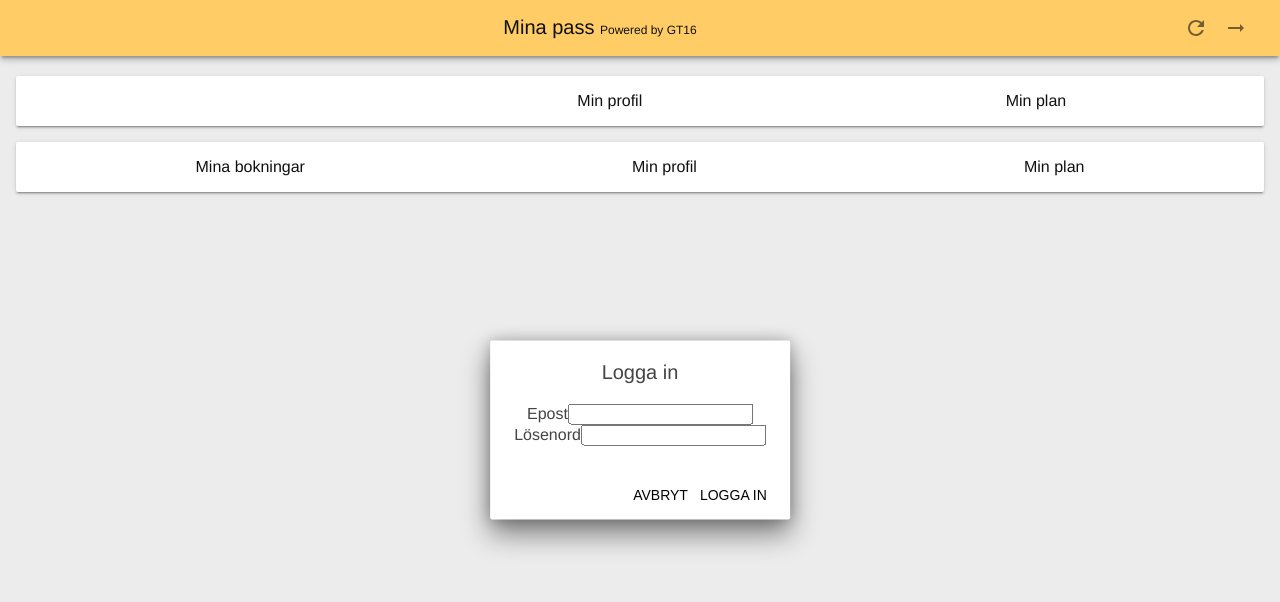
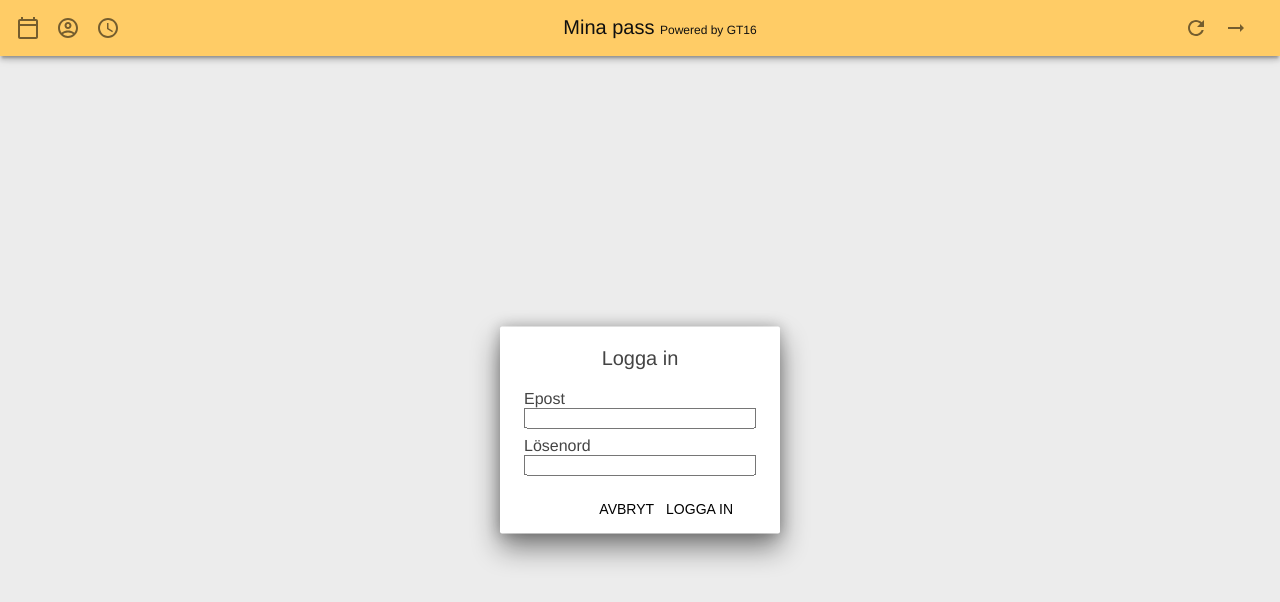
Before and after one commit to kbevemyr/minapass, a React (Create React App) app: page /#/login in a window 1280 px wide. Shown: the top 602 px of the page. Built offline with nearby package versions, Linux system fonts and the light colour scheme.

Commit message:
Stylingen gjord

```diff
--- a/src/App.js
+++ b/src/App.js
@@ -106,52 +106,23 @@ function App() {
     <div className="App">
 
       <header className="header">
+        <Link to="schema"><button id="butBooking" aria-label="Mina bokningar"></button></Link>
+        <Link to="profile"><button id="butProfile" aria-label="Min profil"></button></Link>
+        <Link to="plan"><button id="butPlan" aria-label="Min plan"></button></Link>
+
         <h1>
           <Link to="/">Mina pass</Link>&nbsp;
           <a href="https://gt16.se/" className="powered-by">
             Powered by GT16
           </a>
         </h1>
+
         <button id="butInstall" aria-label="Install" hidden></button>
         <button id="butRefresh" aria-label="Refresh" onClick={() => nop()}></button>
         <button id="butLogout" aria-label="Logout" onClick={signout}></button>
       </header>
 
       <main className="main">
-
-        <div id="about" className="plan-card">
-          <div className="future">
-            <div className="oneday">
-              <NavLink to="/schema" exact activeClassName="custom-active-class">
-                <span className="booking"></span>
-              </NavLink>
-            </div>
-
-            <div className="oneday">
-              <NavLink to="profile">Min profil</NavLink>
-            </div>
-
-            <div className="oneday">
-              <NavLink to="plan">Min plan</NavLink>
-            </div>
-          </div>
-        </div>
-
-        <div id="about2" className="plan-card">
-          <div className="future">
-            <div className="oneday">
-              <Link to="schema">Mina bokningar</Link>
-            </div>
-
-            <div className="oneday">
-              <Link to="profile">Min profil</Link>
-            </div>
-
-            <div className="oneday">
-              <Link to="plan">Min plan</Link>
-            </div>
-          </div>
-        </div>
 
         <Route path="/login"
           render={() => <LoginDialog callback={ authenticate }/>}
--- a/src/LoginDialog.js
+++ b/src/LoginDialog.js
@@ -52,7 +52,7 @@ class LoginDialog extends Component {
           <div className="dialog-title">Logga in</div>
           <div className="dialog-body">
             <form>
-            <div className="location">
+              <div className="unit">
                   <label htmlFor="username">Epost</label>
                   <input type="text"
                          autoComplete="username"
@@ -62,7 +62,7 @@ class LoginDialog extends Component {
                   />
               </div>
 
-            <div className="location">
+              <div className="unit">
                   <label htmlFor="passwd">Lösenord</label>
                   <input type="password"
                          autoComplete="current-password"
@@ -73,13 +73,14 @@ class LoginDialog extends Component {
                          onChange={(e) => this.setState({pwvalue: e.target.value})}
                   />
               </div>
-            </form>
-            <p>{this.state.message}</p>
-          </div>
+
+              <p className="message">{this.state.message}</p>
 
               <div className="dialog-buttons">
-            <button id="butLoginDialogCancel" className="button" onClick={this.handleCancelEvent}>Avbryt</button>
-            <button id="butLoginDialogAdd" className="button" onClick={this.handleLoginEvent}>Logga in</button>
+                <button type="button" id="butLoginDialogCancel" className="button" onClick={this.handleCancelEvent}>Avbryt</button>
+                <button type="submit" id="butLoginDialogAdd" className="button" onClick={this.handleLoginEvent}>Logga in</button>
+              </div>
+            </form>
           </div>
         </div>
       </div>
--- a/src/inline.css
+++ b/src/inline.css
@@ -213,14 +213,17 @@ body {
   background-image: url("/image/account_circle-24px.svg");
 }
 
+.icon.schema {
+  background-image: url("/image/calendar_today-24px.svg");
+}
+
 .icon.plan {
   background-image: url("/image/schedule-24px.svg");
 }
 
-.custom-active-class .booking {
+.menuicon {
   background-repeat: no-repeat;
   background-size: contain;
-  background-image: url("/image/calendar_today-24px.svg");
 }
 
 .icon.update {
@@ -257,6 +260,45 @@ body {
 .main .dynamiccardarea {
   overflow-x: hidden;
   overflow-y: auto;
+}
+
+/**
+ * Menu
+ */
+
+.appmenu {
+  background: #fff;
+  border-radius: 2px;
+  box-shadow:
+    0 2px 2px 0 rgba(0, 0, 0, 0.14),
+    0 3px 1px -2px rgba(0, 0, 0, 0.2),
+    0 1px 5px 0 rgba(0, 0, 0, 0.12);
+  box-sizing: border-box;
+  margin: 16px;
+  padding: 16px;
+  position: relative;
+}
+
+.appmenu .group {
+  display: flex;
+}
+
+.appmenu .group .item {
+  flex-grow: 1;
+  text-align: center;
+}
+
+.appmenu a {
+  text-decoration: none;
+  color: #101010;
+}
+
+.appmenuselected {
+  background-color: beige;
+}
+
+.appmenu a:hover {
+  background-color: beige;
 }
 
 /**
@@ -308,7 +350,13 @@ body {
 .dialog-body {
   padding-bottom: 24px;
   padding-top: 20px;
-  display: block;
+}
+
+.dialog .unit {
+  display: flex;
+  flex-direction: column;
+  text-align: left;
+  padding-bottom: 8px;
 }
 
 .dialog-body select {
@@ -326,6 +374,10 @@ body {
   border: none;
   font-size: 14px;
   text-transform: uppercase;
+}
+
+.dialog .message {
+  font-size: 1.0em;
 }
 
 /**
```
Lines whose indentation alone changed are shown as unchanged.
